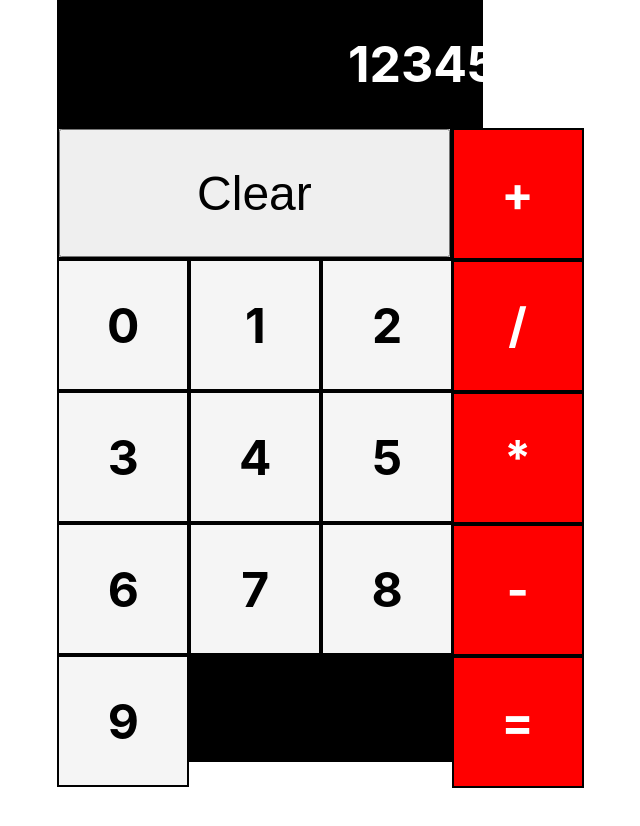
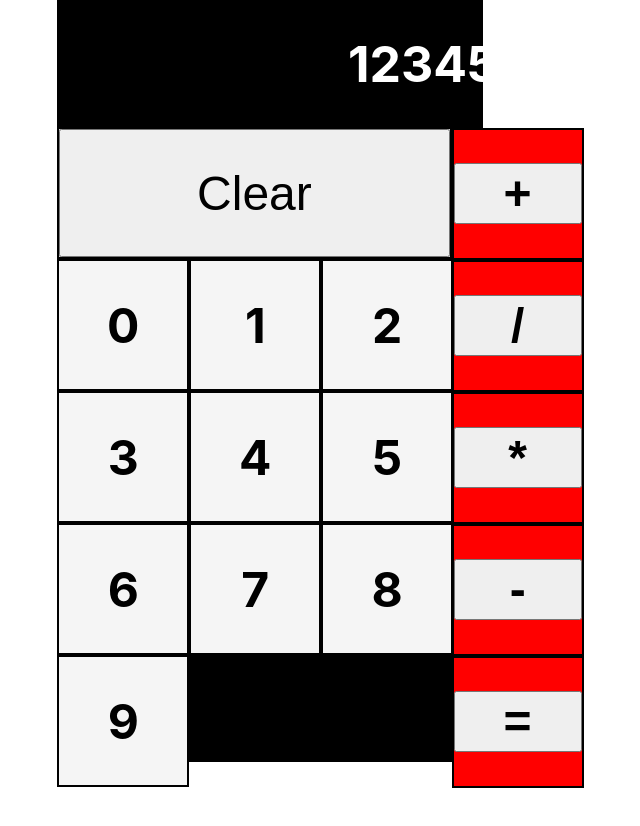
Before and after one commit to tomsstuff101/react-calc, a React (Create React App) app: page / in a window 1280 px wide. Shown: the top 826 px of the page, without its empty margins (369-1009 px from the left). Built offline with nearby package versions, Linux system fonts and the light colour scheme.

Commit message:
amended operation of buttons

```diff
--- a/src/App.css
+++ b/src/App.css
@@ -70,7 +70,7 @@
 
 .operator{
   background-color: red;
-  color: white;
+  /* color: white; */
   border: solid 2px black;
 }
 
--- a/src/App.js
+++ b/src/App.js
@@ -1,5 +1,4 @@
 import React from 'react';
-import logo from './logo.svg';
 import './App.css';
 
 
@@ -25,37 +24,41 @@ const ClearButt = () => {
 
 
 
-class Operators extends React.Component {
+const Operators = (props)=> {
 
-  render(){
+
+
     return(
       <div className="operatorWrapp">
         <div className="operator but">
-          <div className="centButValue">+</div>
+          <button className="centButValue" onClick = {() => props.theHandler('+')}>+</button>
         </div>
 
         <div className="operator but">
-          <div className="centButValue">/</div>
+          <button className="centButValue" onClick = {() => props.theHandler('/')}>/</button>
         </div>
 
         <div className="operator but">
-          <div className="centButValue">*</div>
+          <button className="centButValue" onClick = {() => props.theHandler("*")}>*</button>
         </div>
 
         <div className="operator but">
-          <div className="centButValue">-</div>
+          <button className="centButValue" onClick = {() => props.theHandler("-")}>-</button>
         </div>
 
         <div className="operator but">
-          <div className="centButValue">=</div>
+          <button className="centButValue" onClick = {() => props.theHandler("=")}>=</button>
         </div>
       </div>
   )
-  }
+
 }
 
 
-const Digits = () => {
+const Digits = (props) => {
+
+
+
   return(
     <div className="digitWrapp">
 
@@ -105,19 +108,38 @@ const Digits = () => {
 
 
 
-
 class Calculator extends React.Component {
   state = {
+    sum:[],
+    clearKey: false,
     value: 0
+  }
+
+  operatorHandler = (param) => {
+    console.log(param)
+    let sumArr = this.state.sum
+    if(param !== '='){
+      sumArr.push(param)
+      this.setState({sum: sumArr})
+    }
+
+  }
+
+  digitHandler = () => {
+    console.log('digit Handler')
+  }
+
+  clearKeyHandler = () => {
+    console.log('clear key handler')
   }
 
   render(){
     return(
       <div className="calculator">
-        <Display/>
-        <ClearButt/>
-        <Operators/>
-        <Digits/>
+        <Display value={this.state.value}/>
+        <ClearButt clearKey={this.state.clearKey} theHandler={this.clearKeyHandler}/>
+        <Operators sum={this.state.sum} theHandler={this.operatorHandler}/>
+        <Digits sum={this.state.sum} theHandler={this.digitHandler}/>
       </div>
     )
   }
```
